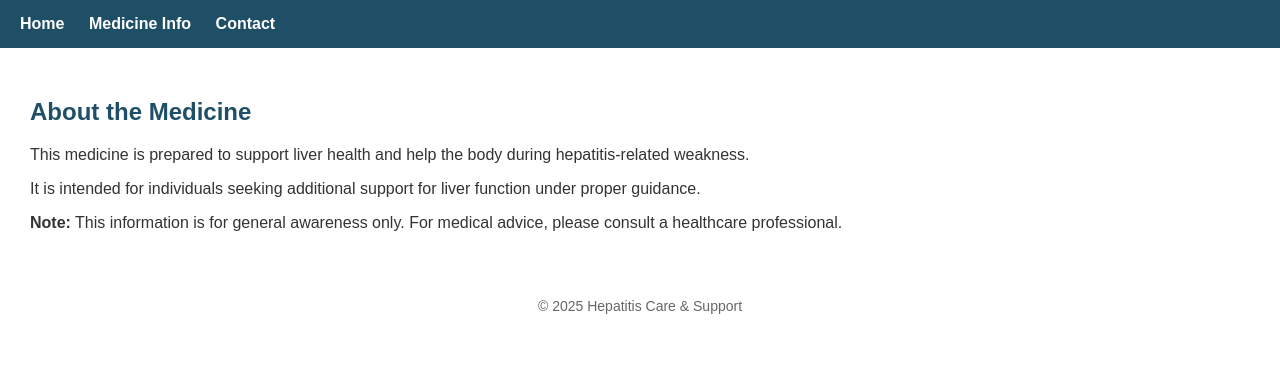
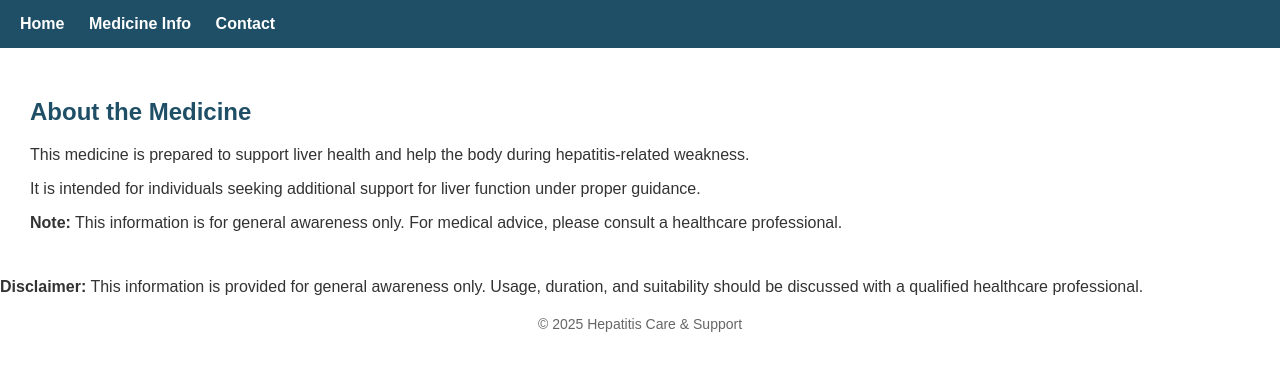
Before and after one commit to wqthv404-byte/Hepatitis-medicine-, a plain HTML site: page medicine.html in a window 1280 px wide. Drawn offline with Linux system fonts and the light colour scheme.

Commit message:
Update medicine.html

```diff
--- a/medicine.html
+++ b/medicine.html
@@ -32,7 +32,12 @@
             For medical advice, please consult a healthcare professional.
         </p>
     </section>
-
+            <div class="disclaimer">
+    <strong>Disclaimer:</strong>
+    This information is provided for general awareness only.
+    Usage, duration, and suitability should be discussed with
+    a qualified healthcare professional.
+            </div>
     <footer>
         © 2025 Hepatitis Care & Support
     </footer>
```
